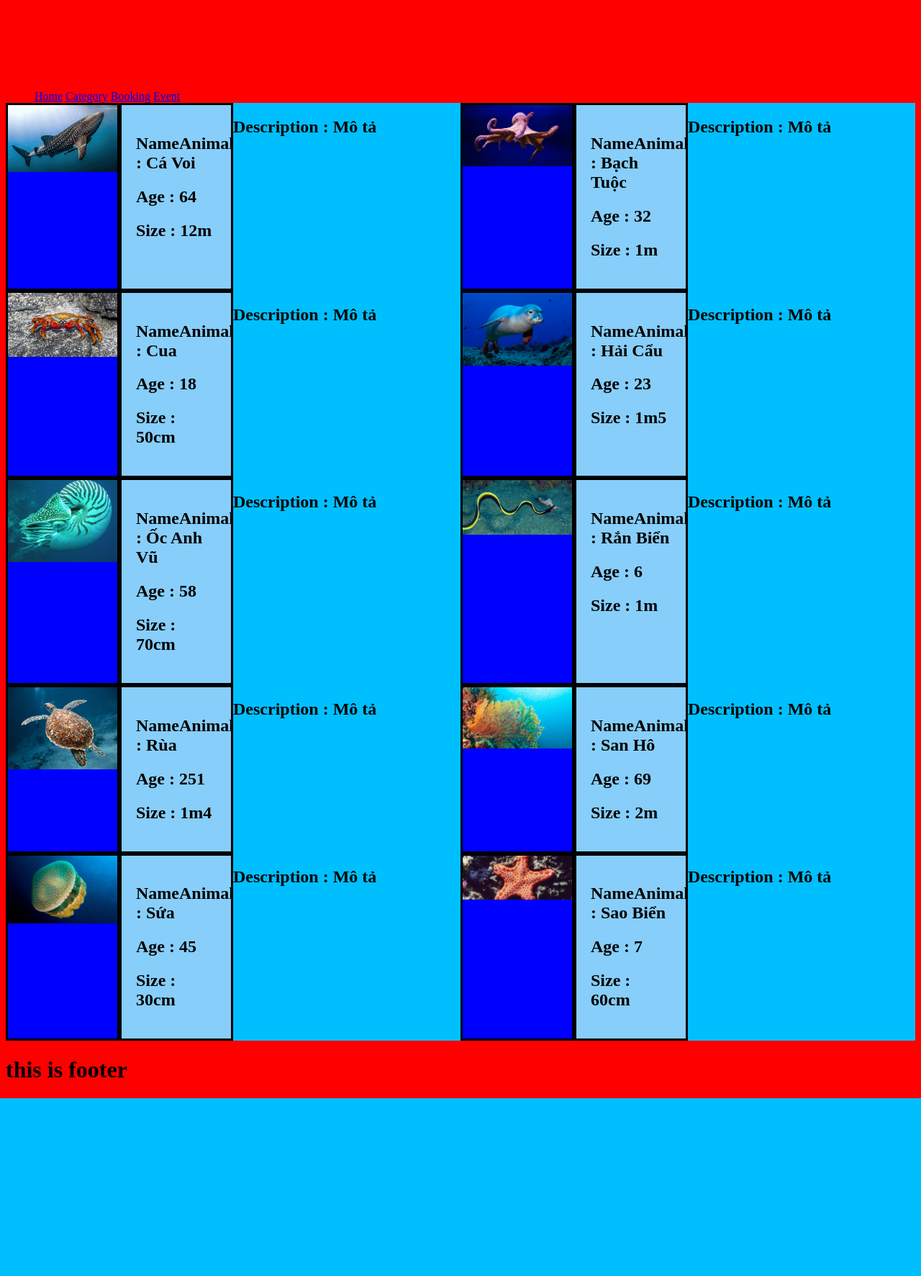
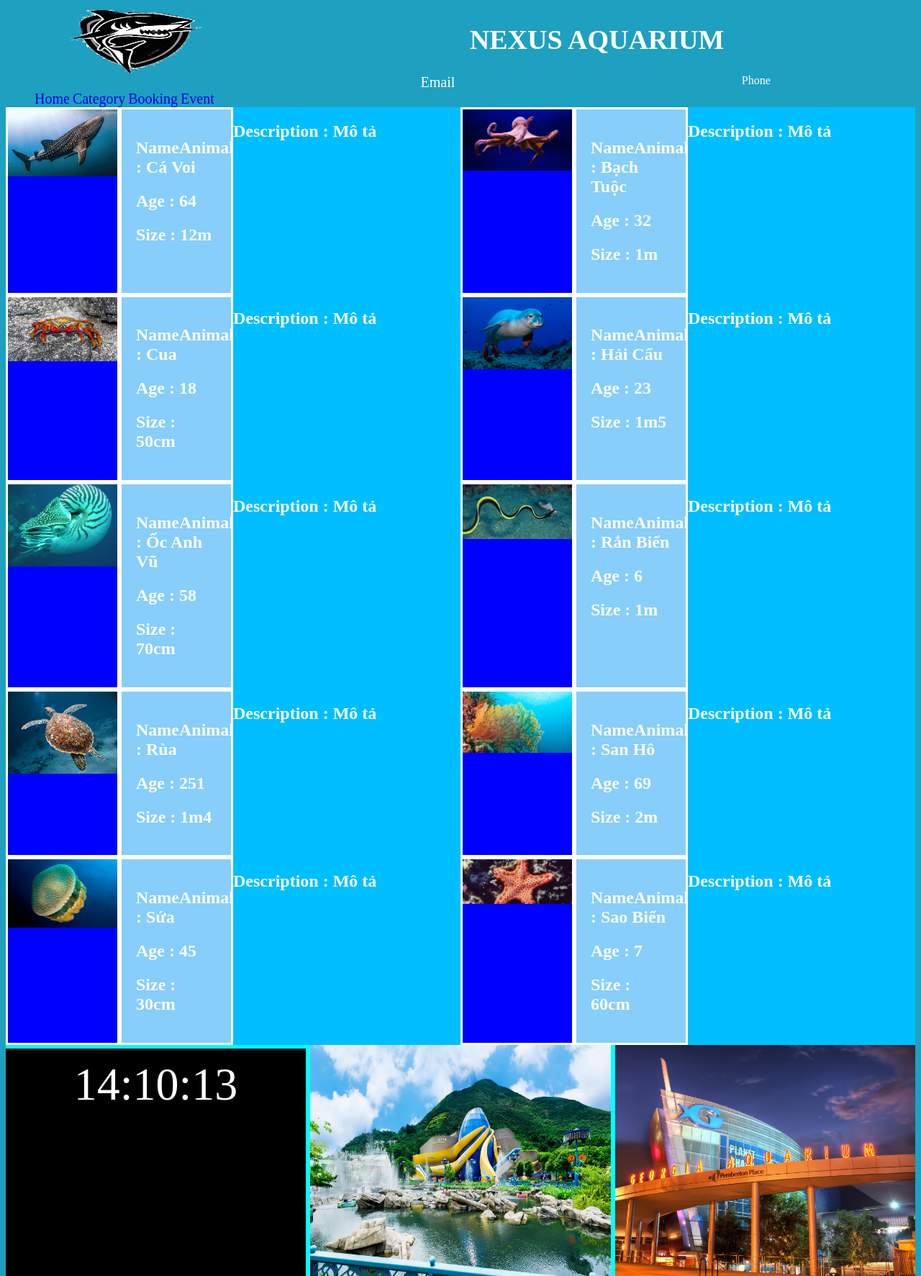
Before and after one commit to lunaworld/aquarium, a CodeIgniter app: page /aqua/ in a window 1280 px wide. Shown: the top 1773 px of the page at 72% size. Before the commit the page ends 1526 px from the top, so only its background shows below. Run offline with CodeIgniter, Linux system fonts and the light colour scheme.

Commit message:
footer + header + css + image

```diff
--- a/application/config/config.php
+++ b/application/config/config.php
@@ -23,7 +23,7 @@ defined('BASEPATH') OR exit('No direct script access allowed');
 | a PHP script and you can easily do that on your own.
 |
 */
-$config['base_url'] = 'http://localhost:8080/aqua/';
+$config['base_url'] = 'http://localhost:8484/aqua/';
 
 /*
 |--------------------------------------------------------------------------
--- a/application/views/gallery.php
+++ b/application/views/gallery.php
@@ -13,9 +13,7 @@ $gallery[] = array("IDAnimal"=> 200, "IDCategory"=> 459, "NameAnimal"=> 'Sao Bi
 ?>
 
 <style>
-img {
-    width : 100%;
-}
+
 .all {
     background-color : white;
 }
@@ -49,9 +47,12 @@ echo "<div class='all'>";
             echo "<div class='div1'>";
                 echo "<div class='column1'>";
                     echo "<div>";
-                        echo "<img src ='./image/";
+                        echo "<img src ='";;
+                        echo base_url();
+                        echo "image/";
                         echo $div1['ImageName'];
-                        echo"'>";
+
+                        echo"'style ='width:100%'>";
                     echo "</div>";
                 echo "</div>";
 
--- a/application/views/layout/footer.php
+++ b/application/views/layout/footer.php
@@ -1,5 +1,38 @@
-    <footer>
-        <h1>this is footer</h1>
-    </footer>
+<div class = "aquatheme">
+	<div class="icerik"></div>
+	<img src="<?php echo base_url();?>image/aqua3.jpg" width="100%" height="100%">
+	<img src="<?php echo base_url();?>image/aqua4.jpg" width="100%" height="auto">
+
+</div>
+	<script>
+	(function() {
+		var saat = document.querySelector('.icerik');
+  // 2:12:4 => 02:12:04 oluyor.
+		var ekstraSifir = function(x) {
+		return x < 10 ? '0' + x : x;
+		};
+
+		var tiktak = function() {
+			var d = new Date();
+			var h = ekstraSifir( d.getHours() );
+			var m = ekstraSifir( d.getMinutes() );
+			var s = ekstraSifir( d.getSeconds() );
+			var current_time = [h,m,s].join(':');
+			saat.innerHTML = current_time;
+		};
+
+		tiktak();
+
+	// Calling ticktock() every 1 second
+		setInterval(tiktak, 1000);
+		}());
+	</script>
+
+<footer>
+<iframe src="https://www.google.com/maps/embed?pb=!1m18!1m12!1m3!1d3918.4368273981227!2d106.65378131428747!3d10.854342260719964!2m3!1f0!2f0!3f0!3m2!1i1024!2i768!4f13.1!3m3!1m2!1s0x3175292b2aa0997d%3A0x6e3edc037662afe5!2sTh%E1%BB%A7y+Sinh+AZ+-+ThuysinhAZ.com!5e0!3m2!1svi!2s!4v1554296968016!5m2!1svi!2s" width="100%" height="450" frameborder="0" style="border:0" allowfullscreen></iframe>
+</footer>
+
+
 </body>
+
 </html>
--- a/application/views/layout/header.php
+++ b/application/views/layout/header.php
@@ -15,8 +15,21 @@
 
 	<div class="container"><!--CONTAINER-->
 		<header><!--HEADER-->
+			<div class = "hd1">
+					<img src="<?php echo base_url();?>image/logo.jfif" width="350px" height="100px">
+					<div>
+						<div class = "text">
+							<h1 style = "font-size : 38px">NEXUS AQUARIUM</h1>
+						</div>
+						<div class = "hd2">
+							<span style = "text-align : center; font-size : 20px">Email</span>
+							<span style = "text-align : center; font-size : 20px>">Phone</span>
+						</div>
+					</div>
+
+			</div>
 			<a class="logo logoEn" href="home.html"></a>
-            <div class="clearfix" style = 'margin-bottom: 125px'></div>
+            <!-- <div class="clearfix" style = 'margin-bottom: 125px'></div> -->
 			<nav><!--NAV-->
 				<ul class = 'nav-item'>
                     <li class="menu-item ">
--- a/css/style.css
+++ b/css/style.css
@@ -5,5 +5,52 @@
     display:inline;
 }
 body {
-    background: red;
+    background: rgb(30, 160, 192);
+    color : white;
 }
+
+
+  .icerik {
+      width: 100%;
+      height: 100%;
+      background: white;
+      font-size: 4em;
+      color: #070707;
+
+      /* icerigi ortaliyoruz */
+      /* position: absolute;
+      left: 50%; top: 50%;
+      margin-left: -125px; margin-top: -50px; */
+
+      text-align: center;
+      line-height: 100px;
+
+      border-top: 5px solid rgb(3, 252, 252);
+      background-color: black;
+    color: white;
+  }
+
+  p, a {
+    font-size: 20px;
+    text-decoration: none;
+    padding: 10px 0;
+    text-align: center;
+  }
+.aquatheme {
+  background-color : cyan;
+  display : grid;
+  grid-template-columns : 33% 33% 33%;
+  grid-column-gap: 0.5%;
+}
+.hd1 {
+  background-color : rgb(30, 160, 192);
+  display : grid;
+  grid-template-columns: 30% 70%;
+}
+.hd2 {
+  display : grid;
+  grid-template-columns: 50% 50%;
+}
+.text {
+  text-align: center;
+}
```
Also changed, not shown: image/aqua1.jpg (added), image/aqua2.jpg (added), image/aqua3.jpg (added), image/aqua4.jpg (added), image/aqualogo.jpg (added), image/logo.jfif (added), image/logo.jpg (added).
